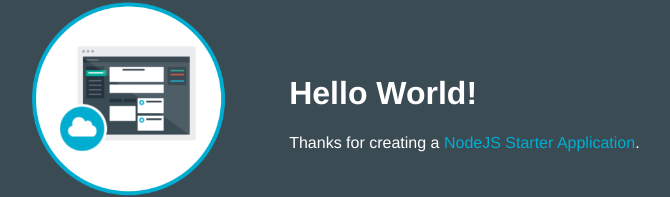
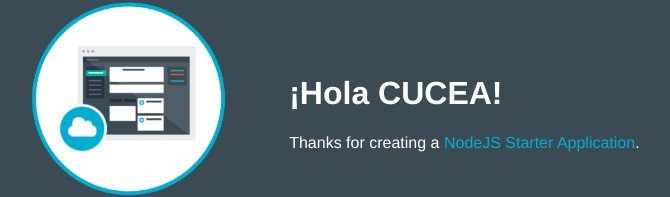
Before and after one commit to alanudg/EjemploCuceaBM-1479414080097, a website: page public/index.html in a window 1280 px wide. Shown: the part 157-354 px from the top of the page, without its empty margins (253-923 px from the left). Drawn offline with Linux system fonts and the light colour scheme.

Commit message:
Cambio
Cambio

```diff
--- a/public/index.html
+++ b/public/index.html
@@ -16,7 +16,7 @@
           <img class = "newappIcon" src="images/newapp-icon.png">
         </td>
         <td>
-          <h1 id="message">Hello World!</h1>
+          <h1 id="message">¡Hola CUCEA!</h1>
           <p class='description'></p> Thanks for creating a <span class = "blue">NodeJS Starter Application</span>.
         </td>
       </tr>
```
